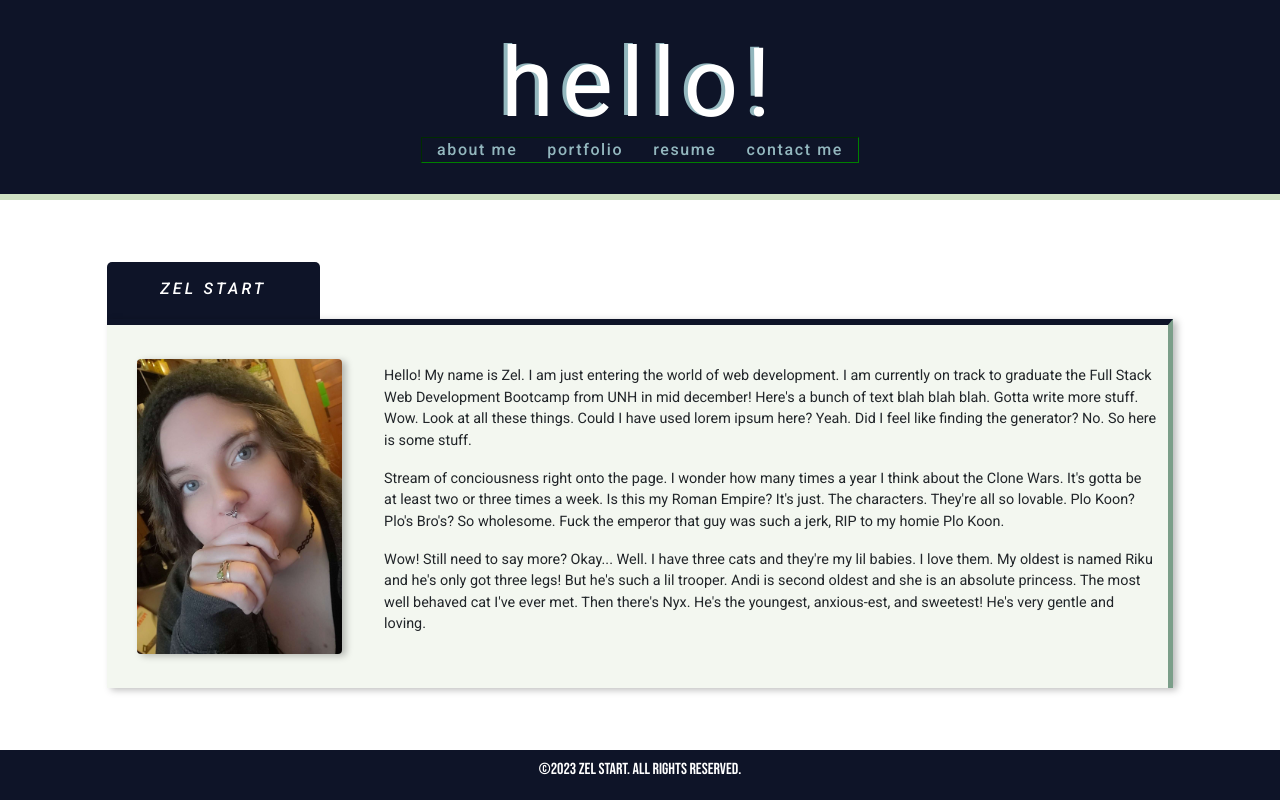
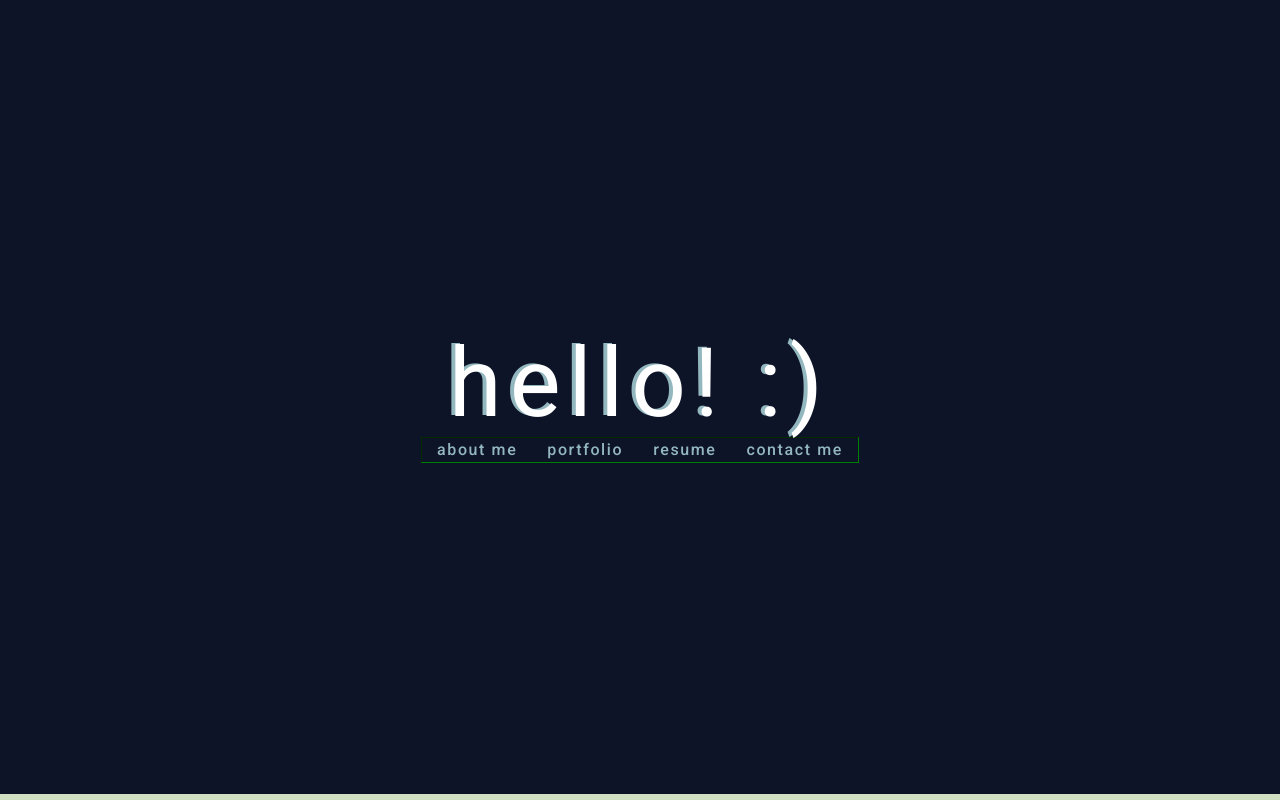
Before and after one commit to zelstart/react-portfolio, a React (Vite) app in the folder react-portfolio/: page / in a window 1280 px wide. Shown: the top 800 px of the page. Built offline with nearby package versions, Linux system fonts and the light colour scheme.

Commit message:
scrolling header

```diff
--- a/react-portfolio/src/components/Header.jsx
+++ b/react-portfolio/src/components/Header.jsx
@@ -1,37 +1,39 @@
-
-
-
-
 import React, { useState, useEffect } from 'react';
 
-function Header() {
-    const [isScrollingDown, setIsScrollingDown] = useState(false);
-    let lastScrollTop = 0;
+// scroll direction hook
+function useScrollDirection() {
+  const [scrollDirection, setScrollDirection] = useState(null);
 
   useEffect(() => {
-      function handleScroll() {
-        let st = window.scrollY || document.documentElement.scrollTop;
-        if (st > lastScrollTop){
-            setIsScrollingDown(true);
-        } else if (st < lastScrollTop) {
-            setIsScrollingDown(false);
+    let lastScrollY = window.pageYOffset;
+
+    const updateScrollDirection = () => {
+      const scrollY = window.pageYOffset;
+      const direction = scrollY > lastScrollY ? "down" : "up";
+      if (direction !== scrollDirection && (scrollY - lastScrollY > 10 || scrollY - lastScrollY < -10)) {
+        setScrollDirection(direction);
       }
-        // set lastScrollTop equal to the current scroll position
-        lastScrollTop = st <= 0 ? 0 : st;
+      lastScrollY = scrollY > 0 ? scrollY : 0;
+    };
+    window.addEventListener("scroll", updateScrollDirection); // add event listener
+    return () => {
+      window.removeEventListener("scroll", updateScrollDirection); // clean up
     }
+  }, [scrollDirection]);
 
-        window.addEventListener('scroll', handleScroll);
-        return () => {
-            window.removeEventListener('scroll', handleScroll);
+  return scrollDirection;
 };
-    }, []);
+
+// header component
+function Header() {
+  const scrollDirection = useScrollDirection();
 
   return (
-      <header className="header">
-          <div className={`header-content ${isScrollingDown ? 'hide' : 'show'}`}>
+    <header className={`header ${scrollDirection === "down" ? "hide" : "show"}`}>
+      <div className={`header-content ${scrollDirection === "down" ? 'hide' : 'show'}`}>
         <div className="container-fluid d-flex flex-column justify-content-center align-items-center">
           <div>
-                      <h1>hello!</h1>
+            <h1>hello! :)</h1>
           </div>
         </div>
       </div>
@@ -45,6 +47,6 @@ function Header() {
       </div>
     </header>
   );
-}
+};
 
 export default Header;
--- a/react-portfolio/src/style.css
+++ b/react-portfolio/src/style.css
@@ -31,10 +31,12 @@
     justify-content: center;
     align-items: center;
     width: 100vw;
-    height: 200px;
     background-color: var(--bg);
-    top: 0;
+    top: 0px;
     border-bottom: 6px solid var(--acc2-light);
+    position: sticky;
+    top: 0px;
+    height: 100vh;
   }
 
 .header h1 {
```
Lines whose indentation alone changed are shown as unchanged.
